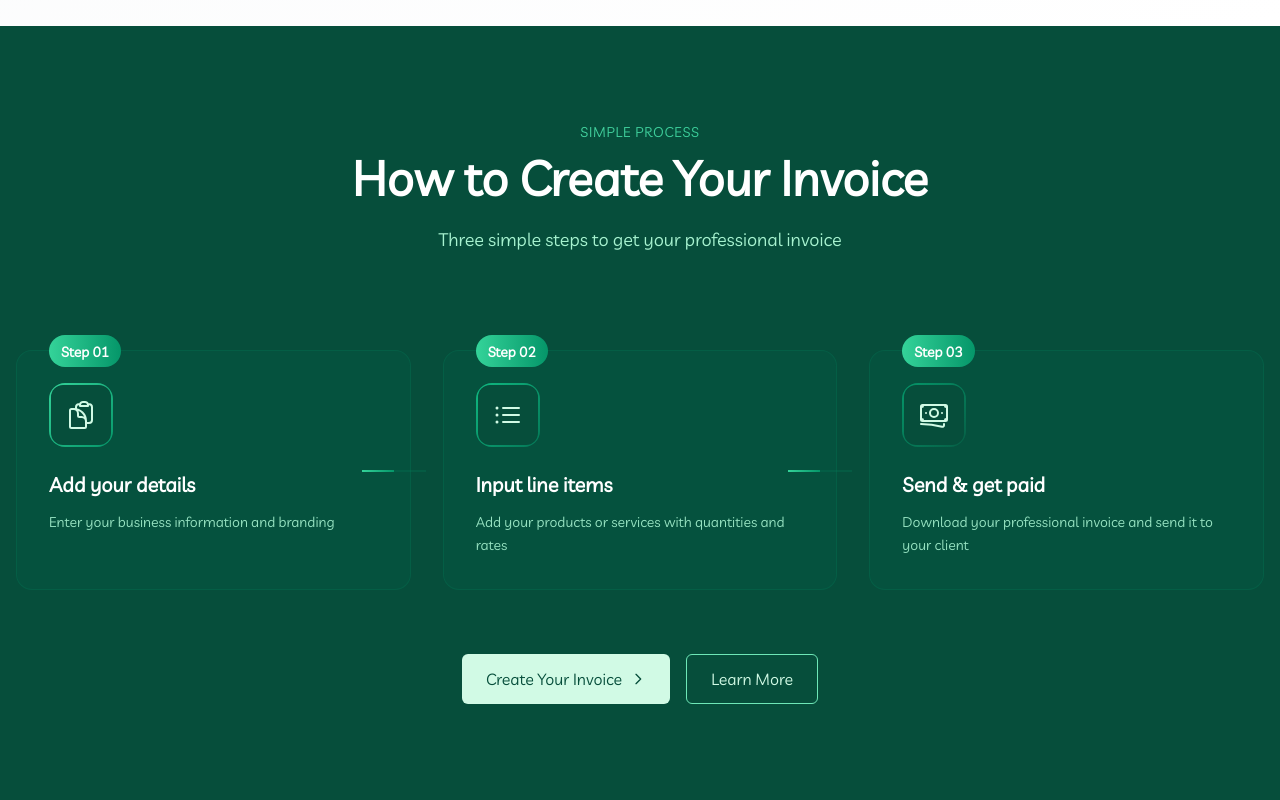
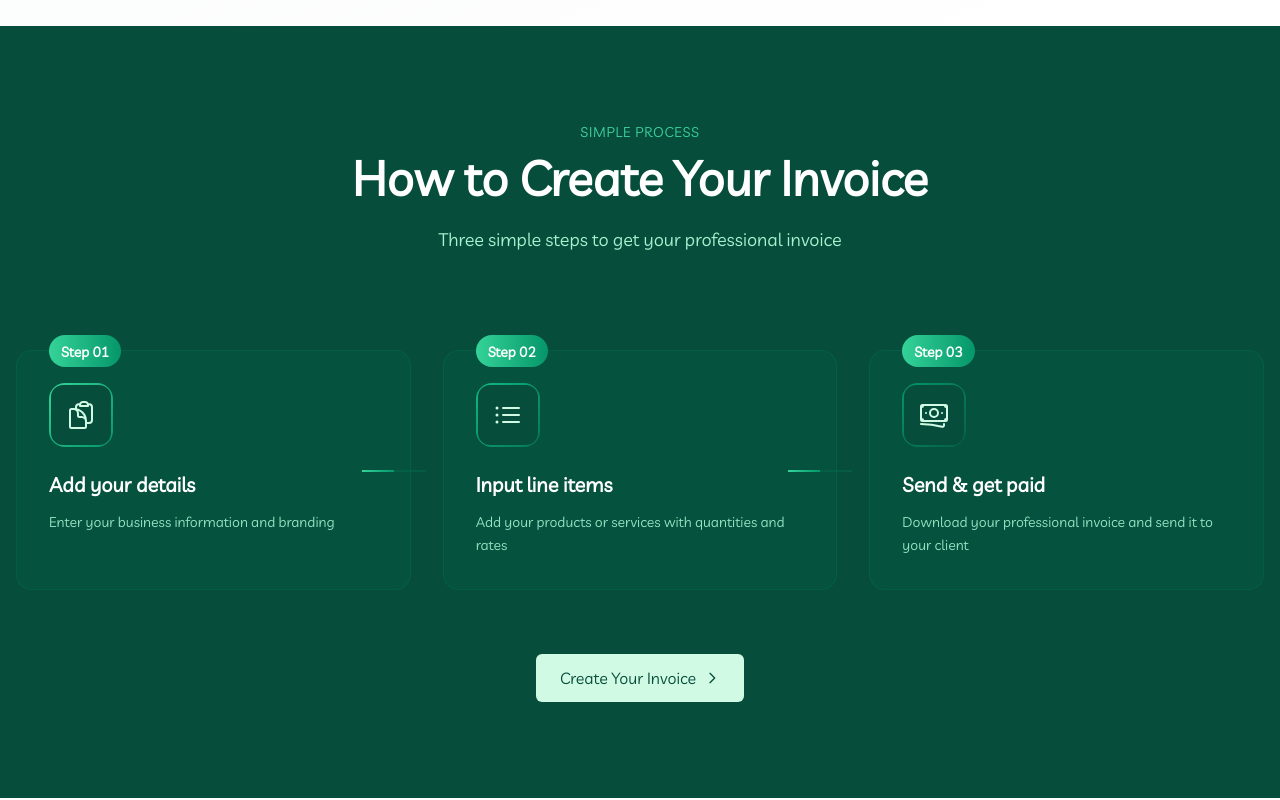
Before and after one commit to nanayawdev/salesgirl, a React (Vite) app: page / in a window 1280 px wide. Shown: the part 1192-1992 px from the top of the page. Built offline with nearby package versions, Linux system fonts and the light colour scheme.

Commit message:
Remove "Learn More" button from InvoiceSteps component to streamline the user interface and enhance focus on primary actions. This change simplifies the layout, improving the overall user experience in the invoice creation process.

```diff
--- a/src/components/InvoiceSteps/InvoiceSteps.jsx
+++ b/src/components/InvoiceSteps/InvoiceSteps.jsx
@@ -105,9 +105,7 @@ const InvoiceSteps = () => {
               />
             </svg>
           </button>
-          <button className="border border-emerald-300 text-emerald-100 px-6 py-3 rounded-md font-medium hover:bg-emerald-800/30 transition-colors">
-            Learn More
-          </button>
+
         </div>
       </div>
     </div>
```
